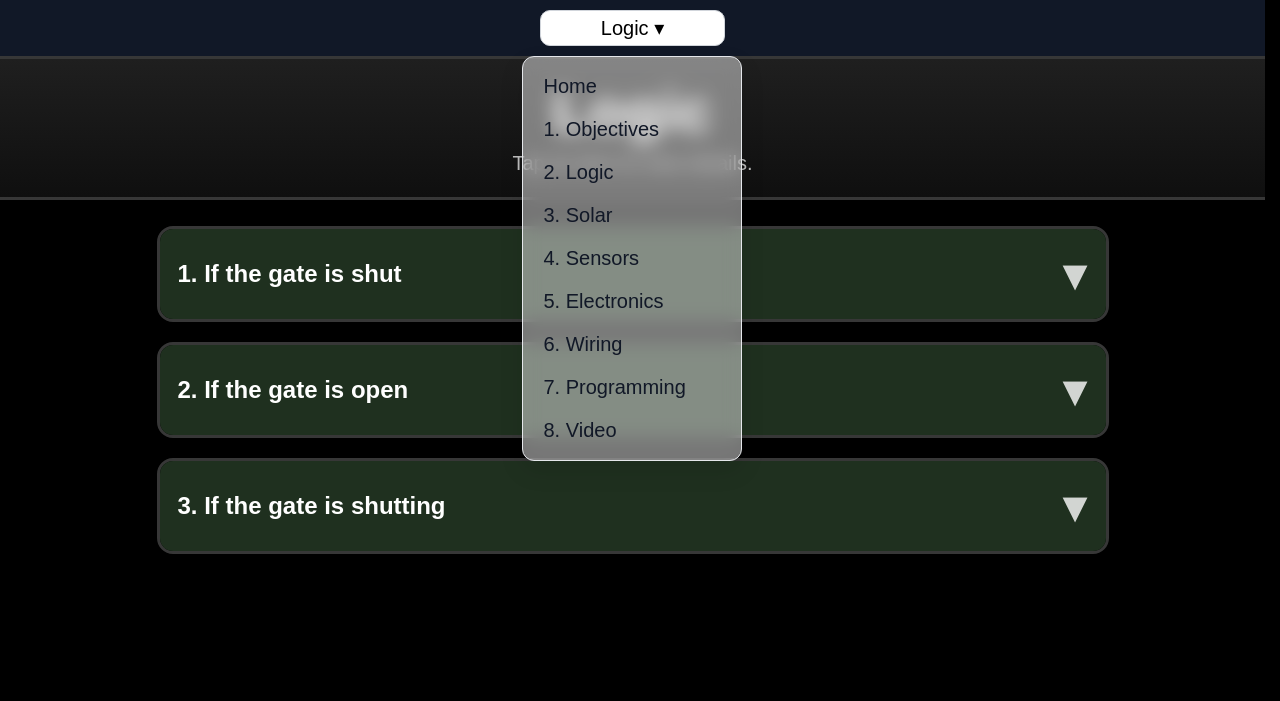
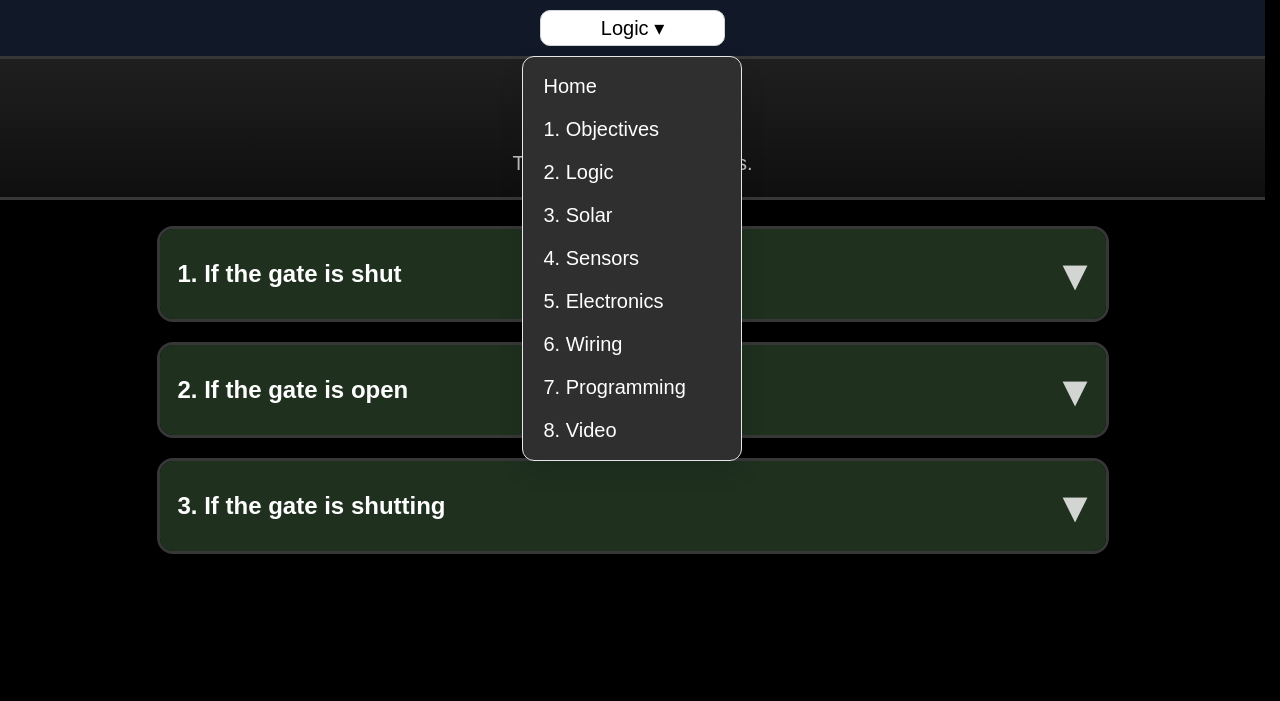
Before and after one commit to jlai9001/GateKeeper, a Node server app: page /logic in a window 1280 px wide, after a click that opens the changed part. Shown: the top 701 px of the page. Run offline with Node 20, Linux system fonts and the light colour scheme; some libraries are stand-ins or nearby versions; some web fonts are replaced.

Commit message:
dropdown menu styling

```diff
--- a/public/css/navbar.css
+++ b/public/css/navbar.css
@@ -39,8 +39,7 @@
   left: 50%;
   transform: translateX(-50%);
   min-width: 220px;
-  background: #ffffff73;
-  backdrop-filter: blur(10px);
+  background: #2f2f2f;
   border: 1px solid #e5e7eb;
   border-radius: 12px;
   box-shadow: 0 10px 25px rgba(0,0,0,0.10);
@@ -54,11 +53,12 @@
   padding: 10px 12px;
   border-radius: 10px;
   text-decoration: none;
-  color: #111827;
+  color: #ffffff;
 }
 
 .dropdown-menu a:hover {
   background: #f3f4f6;
+  color:black;
 }
 
 /* toggled state */
```
